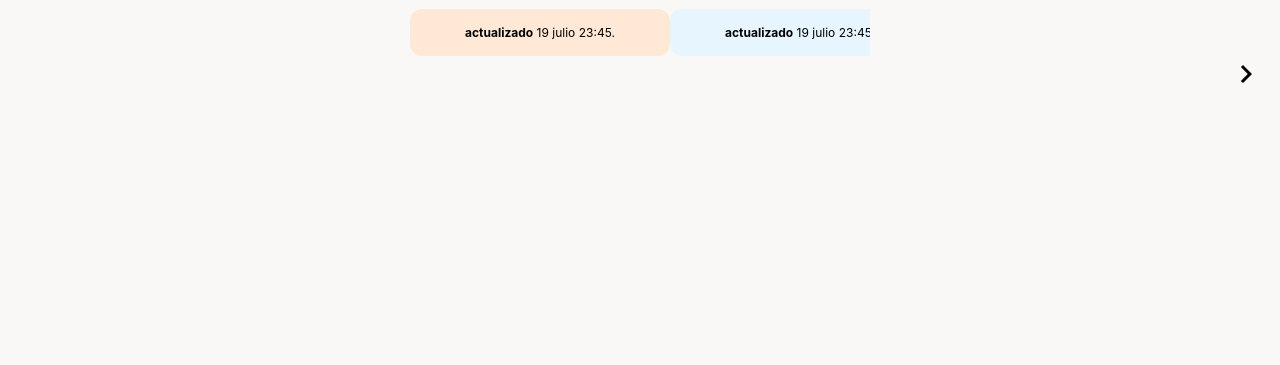
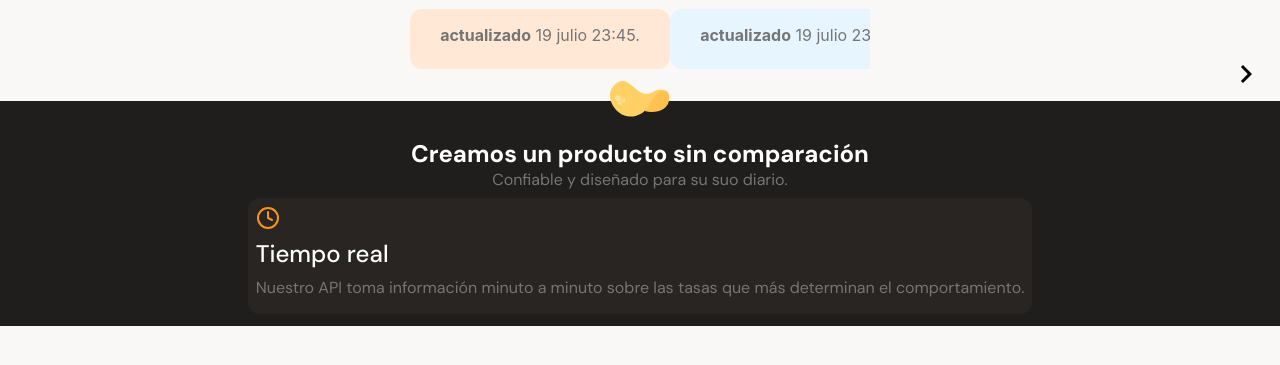
Before and after one commit to doorme777/batatabit, a plain HTML site: page index.html in a window 1280 px wide. Shown: the part 1023-1388 px from the top of the page. Before the commit the page ends 1121 px from the top, so only its background shows below. Drawn offline with Linux system fonts and the light colour scheme.

Commit message:
update: agregada los detalles del producto.

```diff
--- a/index.html
+++ b/index.html
@@ -113,10 +113,23 @@
           </span>
         </section>
 
-        <section>
-          <div></div>
-          <div></div>
-          <div></div>
+        <section class="main-datails-product">
+          <img src="./assets/icons/batata.svg" alt="logo de la empresa" class="batatacoin"></img>
+          <div class="main-datails--titulo">
+            <h2>Creamos un producto sin comparación</h2>
+            <p>Confiable y diseñado para su suo diario.</p>
+          </div>
+          <section class="product-cards--container">
+            <articule class="main-datails--card">
+              <img src="./assets/icons/clock.svg" alt="reloj"></img>
+
+              <p class="product--card-title">Tiempo real</p>
+              <p class="product--card-body">
+                Nuestro API toma información minuto a minuto sobre las tasas que
+                más determinan el comportamiento.
+              </p>
+            </articule>
+          </section>
         </section>
       </section>
       <section></section>
--- a/main.js
+++ b/main.js
@@ -24,7 +24,7 @@ function moveRight() {
   move.style.transform = "rotate(180deg)";
 
   comiciones.style.order = 1;
-  comiciones.style.animation = "aparecer 0.3s ease-in-out";
+  comiciones.style.animation = "aparecer 0.3s ease-out";
 
   monedas.style.order = 2;
 }
@@ -37,5 +37,5 @@ function moveLeft() {
   comiciones.style.order = 2;
   monedas.style.order = 1;
 
-  monedas.style.animation = "irse 0.3s ease-in-out";
+  monedas.style.animation = "irse 0.3s ease-out";
 }
--- a/sass/main.scss
+++ b/sass/main.scss
@@ -38,6 +38,12 @@ body {
   justify-content: $js-content;
   align-content: $al-content;
   align-items: $al-items;
+}
+
+p {
+  font-size: $small;
+  color: #757575;
+  margin-block-end: 8px;
 }
 
 .cabezera {
@@ -126,12 +132,6 @@ body {
       font-size: $medium;
       font-weight: bold;
       margin-block-end: 12px;
-    }
-
-    p {
-      font-size: $small;
-      color: #757575;
-      margin-block-end: 8px;
     }
   }
 }
@@ -254,3 +254,48 @@ body {
     }
   }
 }
+
+.main-datails-product {
+  @include flex(column, nowrap, center, center, center);
+  margin-block: 20px;
+  width: 100vw;
+  background-color: $color-warn;
+
+  .batatacoin {
+    position: relative;
+    top: -2rem;
+    width: 6rem;
+  }
+
+  .main-datails--titulo {
+    h2 {
+      font-size: $medium;
+      font-weight: 700;
+      color: $just-white;
+    }
+  }
+
+  .product-cards--container {
+    margin: 0 4%;
+    padding-block-end: 12px;
+
+    .main-datails--card {
+      @include flex(column, nowrap, center, center, flex-start);
+      width: 100%;
+      padding: 8px;
+      border-radius: 12px;
+      text-align: left;
+      background-color: $black;
+
+      img {
+        margin-block-end: 8px;
+      }
+
+      .product--card-title {
+        font-size: $medium;
+        font-weight: 500;
+        color: $just-white;
+      }
+    }
+  }
+}
```
Also changed, not shown: css/main.css, 1 other file.
